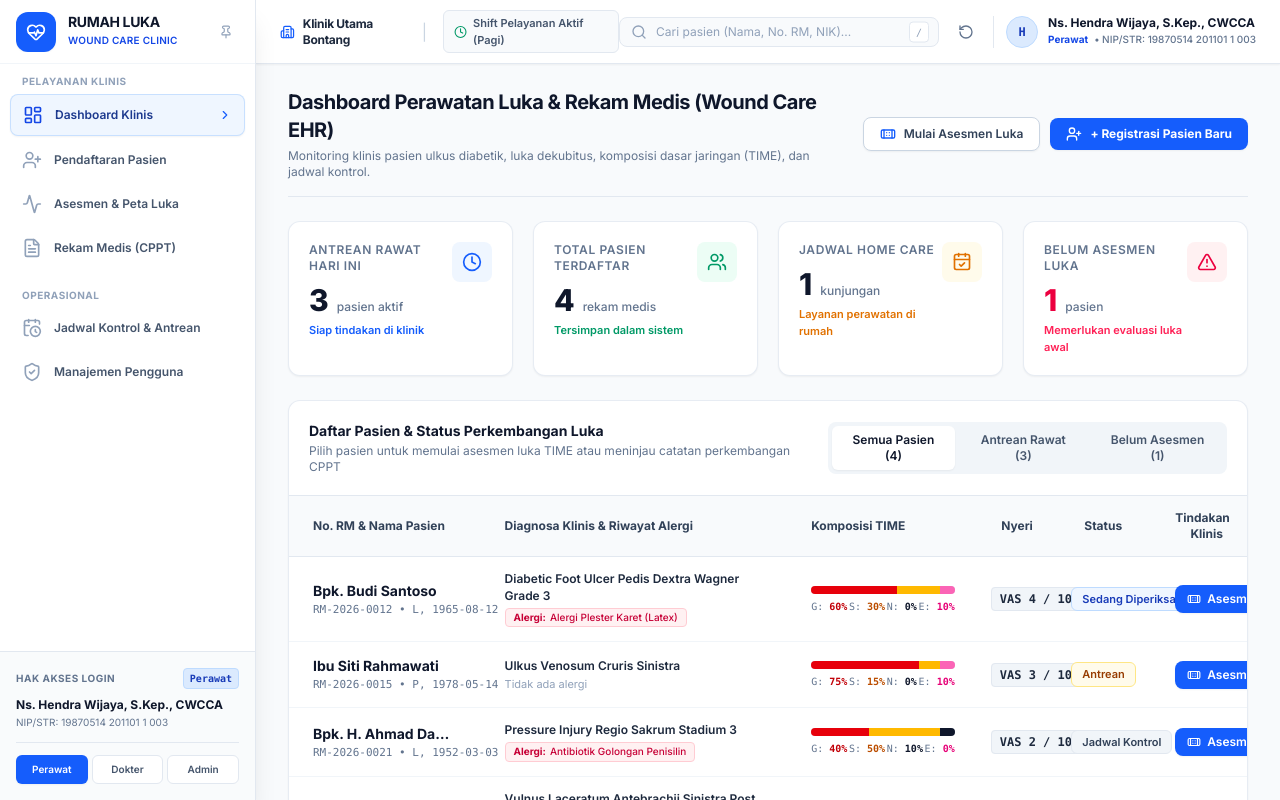
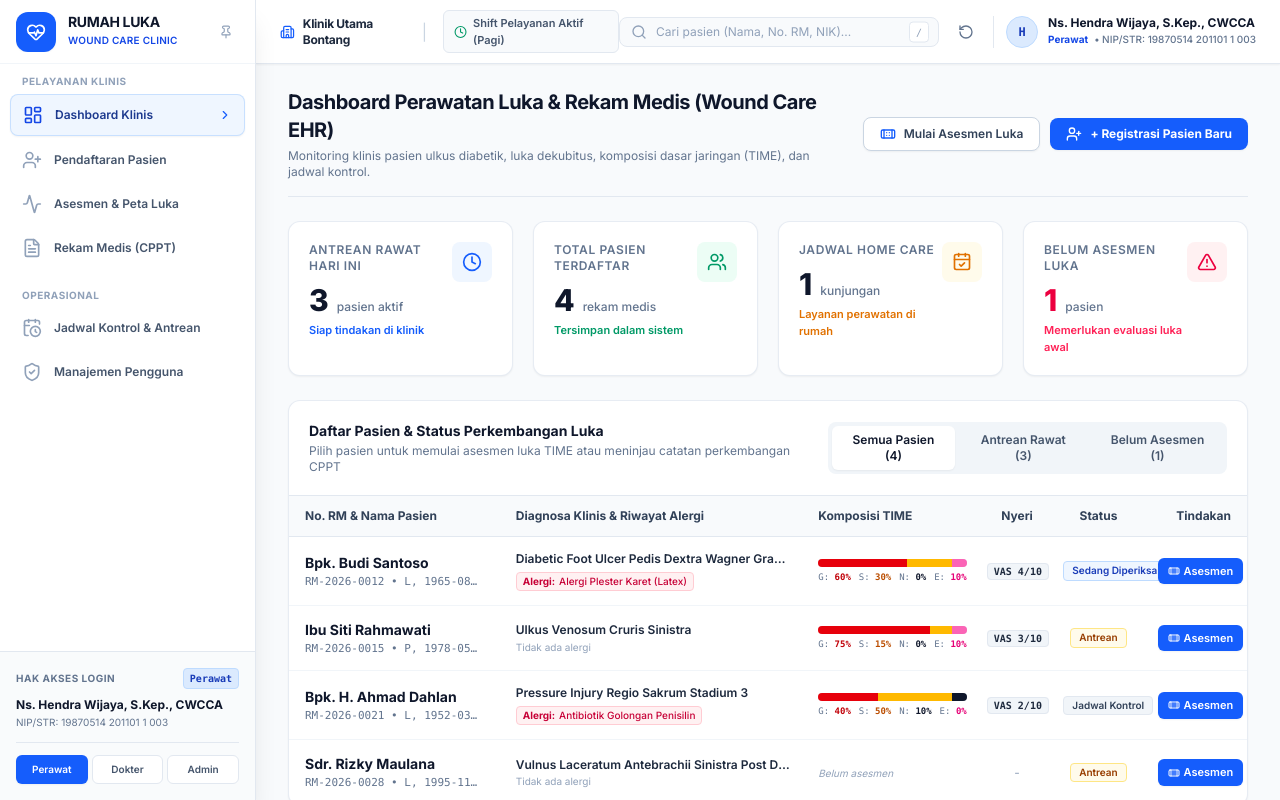
Before and after one commit to xamiuz/Rumah_Luka_Borneo, a Next.js app: page / in a window 1280 px wide. Shown: the top 800 px of the page. Built offline with nearby package versions, Linux system fonts and the light colour scheme.

Commit message:
fix: remove horizontal scrollbar by enforcing strict 100% table layout

```diff
--- a/src/app/page.tsx
+++ b/src/app/page.tsx
@@ -181,23 +181,23 @@ export default function DashboardPage() {
           </div>
         </div>
 
-        {/* Full-Width Table with Balanced Column Layout */}
-        <div className="overflow-x-auto w-full">
+        {/* Full-Width Table - Exactly 100% width with Zero Horizontal Scrollbar */}
+        <div className="w-full overflow-hidden">
           <table className="w-full text-left text-xs table-fixed">
             <thead className="bg-slate-50/90 text-slate-700 font-semibold border-b border-slate-200">
               <tr>
-                <th className="w-[20%] min-w-[200px] px-6 py-3.5">No. RM & Nama Pasien</th>
-                <th className="w-[32%] min-w-[280px] px-6 py-3.5">Diagnosa Klinis & Riwayat Alergi</th>
-                <th className="w-[20%] min-w-[210px] px-6 py-3.5">Komposisi TIME</th>
-                <th className="w-[8%] min-w-[85px] px-3 py-3.5 text-center">Nyeri</th>
-                <th className="w-[10%] min-w-[120px] px-4 py-3.5 text-center">Status</th>
-                <th className="w-[10%] min-w-[170px] px-6 py-3.5 text-right">Tindakan Klinis</th>
+                <th className="w-[22%] px-4 py-3">No. RM & Nama Pasien</th>
+                <th className="w-[32%] px-4 py-3">Diagnosa Klinis & Riwayat Alergi</th>
+                <th className="w-[18%] px-3 py-3">Komposisi TIME</th>
+                <th className="w-[8%] px-2 py-3 text-center">Nyeri</th>
+                <th className="w-[9%] px-2 py-3 text-center">Status</th>
+                <th className="w-[11%] px-4 py-3 text-right">Tindakan</th>
               </tr>
             </thead>
             <tbody className="divide-y divide-slate-100">
               {filteredPatients.length === 0 ? (
                 <tr>
-                  <td colSpan={6} className="px-6 py-12 text-center text-slate-400">
+                  <td colSpan={6} className="px-4 py-12 text-center text-slate-400">
                     Tidak ada pasien yang sesuai filter pencarian.
                   </td>
                 </tr>
@@ -212,37 +212,37 @@ export default function DashboardPage() {
 
                   return (
                     <tr key={p.id} className="hover:bg-slate-50/70 transition-colors">
-                      <td className="px-6 py-3.5 align-middle">
+                      <td className="px-4 py-3.5 align-middle">
                         <div className="font-bold text-sm text-slate-900 truncate" title={p.nama}>
                           {p.nama}
                         </div>
-                        <div className="text-[11px] text-slate-500 font-mono mt-0.5 whitespace-nowrap">
+                        <div className="text-[11px] text-slate-500 font-mono mt-0.5 truncate">
                           {p.noRm} • {p.jenisKelamin === 'Laki-laki' ? 'L' : 'P'}, {p.tanggalLahir}
                         </div>
                       </td>
 
-                      <td className="px-6 py-3.5 align-middle">
-                        <div className="font-semibold text-slate-800 leading-snug" title={p.diagnosisMedisUtama}>
+                      <td className="px-4 py-3.5 align-middle">
+                        <div className="font-semibold text-slate-800 leading-snug truncate" title={p.diagnosisMedisUtama}>
                           {p.diagnosisMedisUtama}
                         </div>
                         {p.riwayatAlergi && p.riwayatAlergi !== 'Tidak Ada' ? (
                           <div className="mt-1">
                             <span
                               title={`Alergi: ${p.riwayatAlergi}`}
-                              className="inline-flex items-center gap-1 text-[10px] text-rose-700 font-medium bg-rose-50 px-2 py-0.5 rounded border border-rose-200 max-w-full"
+                              className="inline-flex items-center gap-1 text-[10px] text-rose-700 font-medium bg-rose-50 px-1.5 py-0.5 rounded border border-rose-200 max-w-full"
                             >
                               <span className="font-bold shrink-0">Alergi:</span>
                               <span className="truncate">{p.riwayatAlergi}</span>
                             </span>
                           </div>
                         ) : (
-                          <span className="text-[11px] text-slate-400 mt-0.5 block">Tidak ada alergi</span>
+                          <span className="text-[10px] text-slate-400 mt-0.5 block">Tidak ada alergi</span>
                         )}
                       </td>
 
-                      <td className="px-6 py-3.5 align-middle">
+                      <td className="px-3 py-3.5 align-middle">
                         {p.asesmenTerakhir ? (
-                          <div className="space-y-1.5 max-w-[240px]">
+                          <div className="space-y-1">
                             {/* TIME Tissue Bar */}
                             <div className="h-2 rounded-full overflow-hidden flex bg-slate-200 shadow-inner">
                               <div
@@ -266,7 +266,7 @@ export default function DashboardPage() {
                                 title={`Epitel (Pink): ${p.asesmenTerakhir.dasarLuka.persenEpitelisasi}%`}
                               />
                             </div>
-                            <div className="flex justify-between text-[10px] text-slate-500 font-mono">
+                            <div className="flex justify-between text-[9px] text-slate-500 font-mono">
                               <span>G: <strong className="text-red-700">{p.asesmenTerakhir.dasarLuka.persenGranulasi}%</strong></span>
                               <span>S: <strong className="text-amber-700">{p.asesmenTerakhir.dasarLuka.persenSlough}%</strong></span>
                               <span>N: <strong className="text-slate-900">{p.asesmenTerakhir.dasarLuka.persenNekrotik}%</strong></span>
@@ -274,42 +274,44 @@ export default function DashboardPage() {
                             </div>
                           </div>
                         ) : (
-                          <span className="text-[11px] text-slate-400 italic">
-                            Belum ada asesmen
+                          <span className="text-[10px] text-slate-400 italic">
+                            Belum asesmen
                           </span>
                         )}
                       </td>
 
-                      <td className="px-3 py-3.5 align-middle text-center whitespace-nowrap">
+                      <td className="px-2 py-3.5 align-middle text-center whitespace-nowrap">
                         {p.asesmenTerakhir ? (
-                          <span className="font-mono font-bold text-xs bg-slate-100 px-2 py-1 rounded text-slate-800 border border-slate-200">
-                            VAS {p.asesmenTerakhir.skorNyeri} / 10
+                          <span className="font-mono font-bold text-[10px] bg-slate-100 px-1.5 py-0.5 rounded text-slate-800 border border-slate-200">
+                            VAS {p.asesmenTerakhir.skorNyeri}/10
                           </span>
                         ) : (
                           <span className="text-slate-400 text-xs">-</span>
                         )}
                       </td>
 
-                      <td className="px-4 py-3.5 align-middle text-center whitespace-nowrap">
-                        <span className={`px-2.5 py-1 text-[11px] font-semibold rounded-md border inline-block ${statusBadge}`}>
+                      <td className="px-2 py-3.5 align-middle text-center whitespace-nowrap">
+                        <span className={`px-2 py-0.5 text-[10px] font-semibold rounded border inline-block ${statusBadge}`}>
                           {p.statusKunjungan}
                         </span>
                       </td>
 
-                      <td className="px-6 py-3.5 align-middle text-right whitespace-nowrap">
-                        <div className="inline-flex items-center gap-1.5 justify-end">
+                      <td className="px-4 py-3.5 align-middle text-right whitespace-nowrap">
+                        <div className="inline-flex items-center gap-1 justify-end">
                           <Link
                             href={`/asesmen?pasienId=${p.id}`}
-                            className="inline-flex items-center gap-1.5 px-3 py-1.5 bg-blue-600 hover:bg-blue-700 text-white text-xs font-semibold rounded-lg transition shadow-xs"
+                            title="Mulai Asesmen Luka & Peta Tubuh"
+                            className="inline-flex items-center gap-1 px-2.5 py-1.5 bg-blue-600 hover:bg-blue-700 text-white text-[11px] font-semibold rounded-md transition shadow-xs"
                           >
-                            <Bandage className="w-3.5 h-3.5" />
-                            <span>Asesmen Luka</span>
+                            <Bandage className="w-3 h-3" />
+                            <span>Asesmen</span>
                           </Link>
                           <Link
                             href={`/rekam-medis?pasienId=${p.id}`}
-                            className="inline-flex items-center gap-1.5 px-2.5 py-1.5 bg-white border border-slate-300 text-slate-700 text-xs font-semibold rounded-lg hover:bg-slate-100 transition shadow-xs"
+                            title="Buka Lembar Catatan Perkembangan Pasien (CPPT)"
+                            className="inline-flex items-center gap-1 px-2 py-1.5 bg-white border border-slate-300 text-slate-700 text-[11px] font-medium rounded-md hover:bg-slate-50 transition shadow-xs"
                           >
-                            <FileText className="w-3.5 h-3.5 text-slate-500" />
+                            <FileText className="w-3 h-3 text-slate-500" />
                             <span>CPPT</span>
                           </Link>
                         </div>
```
